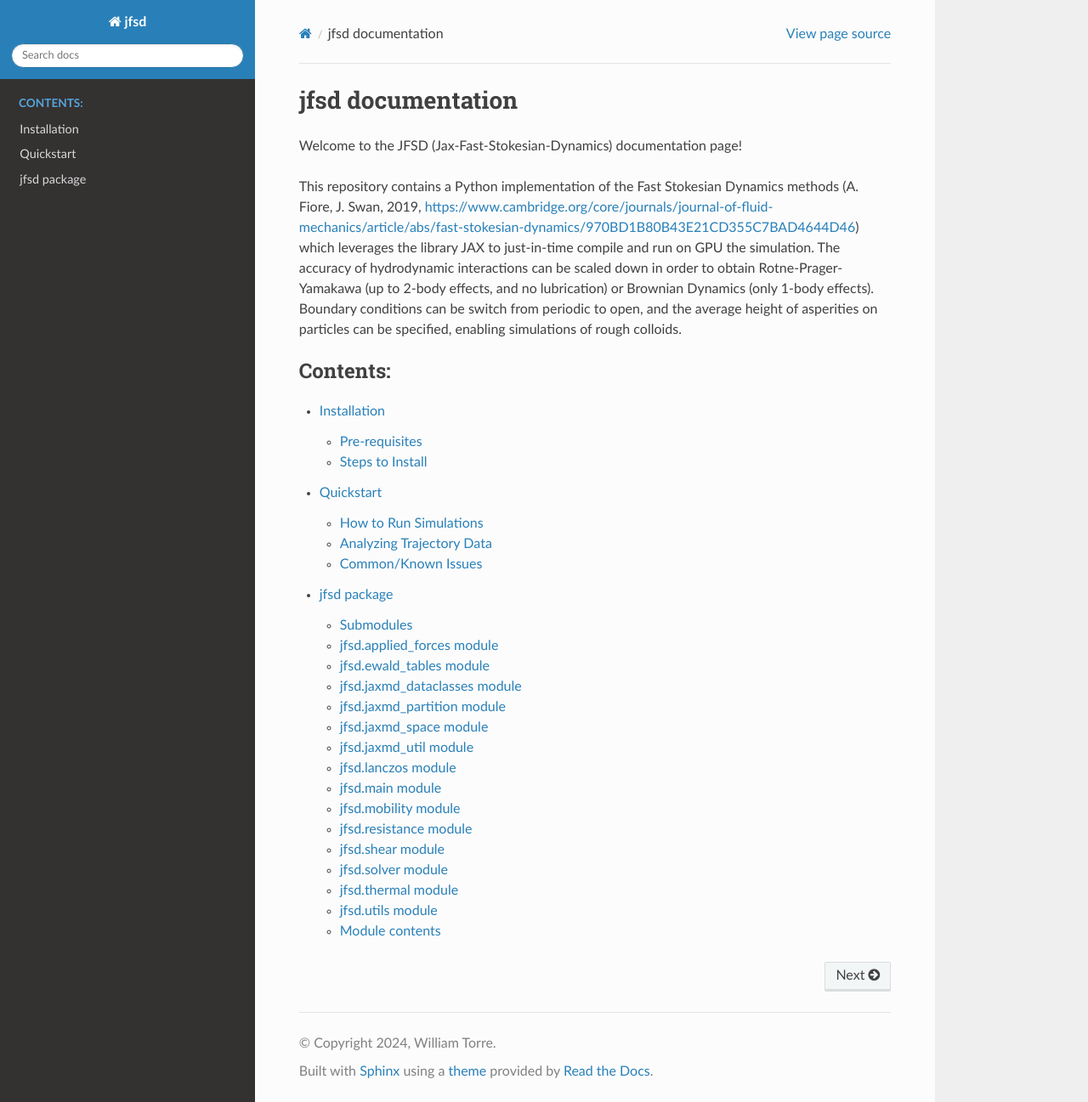
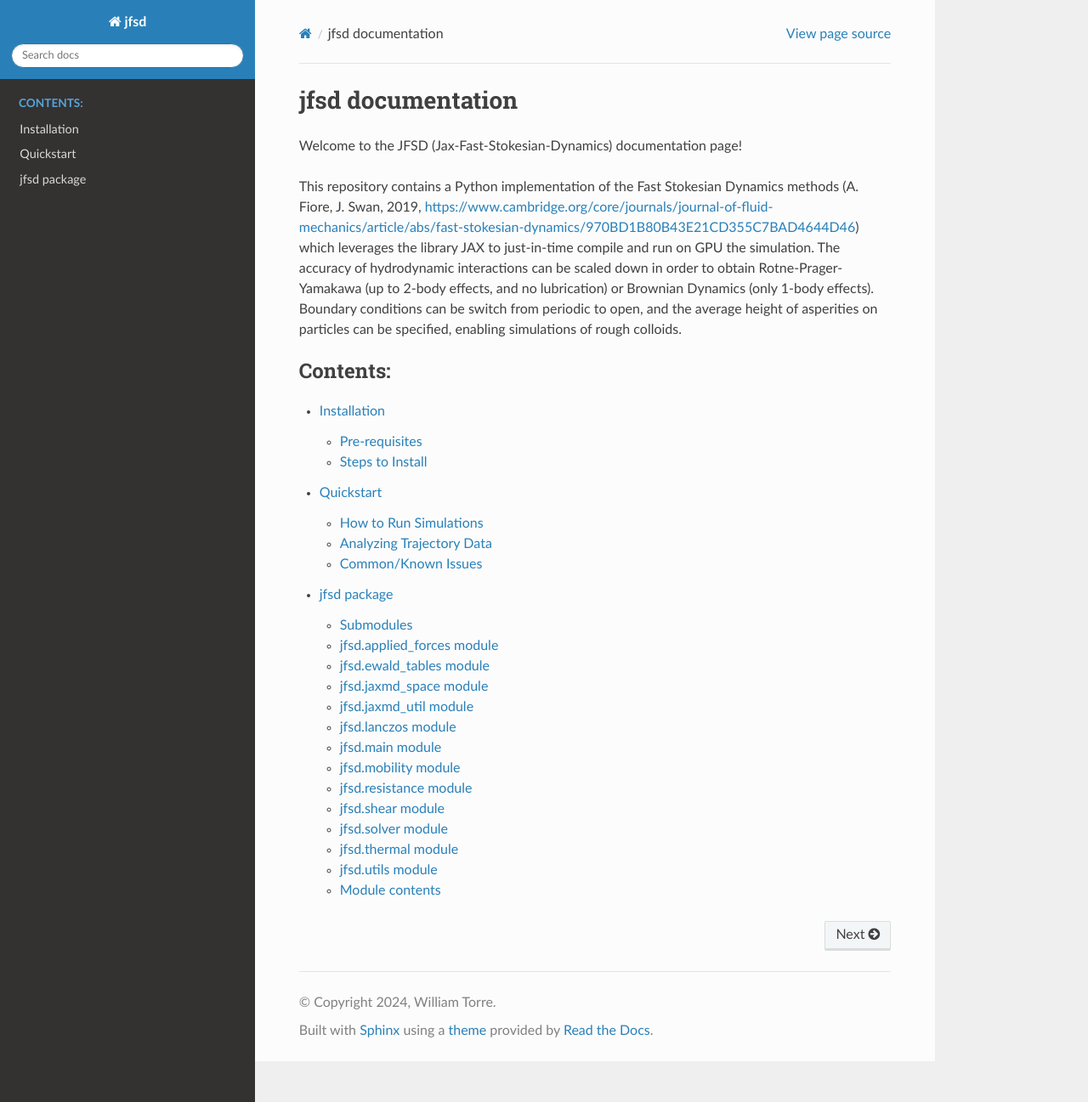
Before and after one commit to torrewk/Python-Jax-Fast-Stokesian-Dynamics, a Sphinx documentation site: the page built from docs/source/index.rst, in a window 1280 px wide and 1297 px high. Shown: the whole window at 85% size. Built offline with Sphinx 7.4.7 and the Read the Docs theme 3.1.0, drawn with Linux system fonts in a browser that asks for light colours.

```diff
--- a/docs/source/api.rst
+++ b/docs/source/api.rst
@@ -16,22 +16,6 @@ jfsd.ewald\_tables module
 -----------------------
 
 .. automodule:: jfsd.ewald_tables
-   :members:
-   :undoc-members:
-   :show-inheritance:
-
-jfsd.jaxmd\_dataclasses module
-------------------------------
-
-.. automodule:: jfsd.jaxmd_dataclasses
-   :members:
-   :undoc-members:
-   :show-inheritance:
-
-jfsd.jaxmd\_partition module
-----------------------------
-
-.. automodule:: jfsd.jaxmd_partition
    :members:
    :undoc-members:
    :show-inheritance:
--- a/docs/source/conf.py
+++ b/docs/source/conf.py
@@ -15,7 +15,7 @@ sys.path.insert(0, os.path.abspath('../..'))
 project = 'jfsd'
 copyright = '2024, William Torre'
 author = 'William Torre'
-release = '0.1.0'
+release = '0.2.0'
 
 # -- General configuration ---------------------------------------------------
 # https://www.sphinx-doc.org/en/master/usage/configuration.html#general-configuration
```
